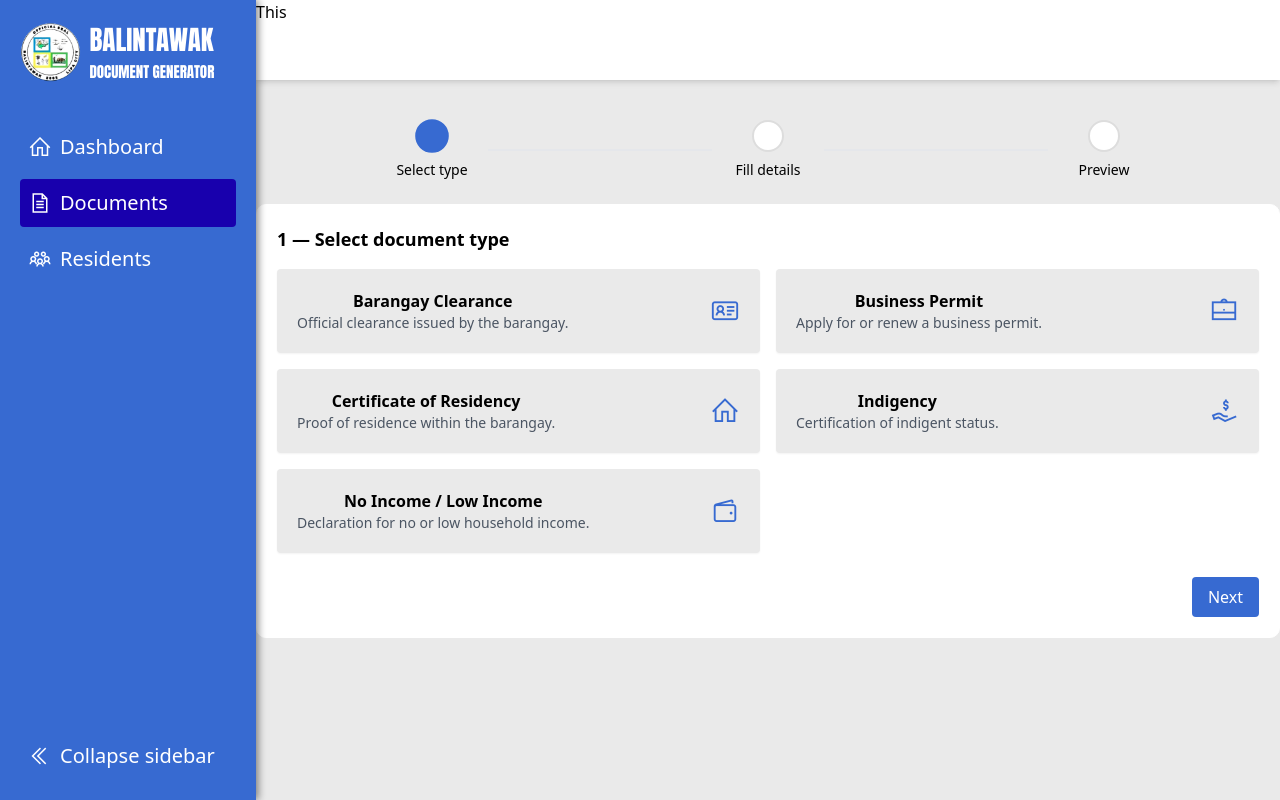
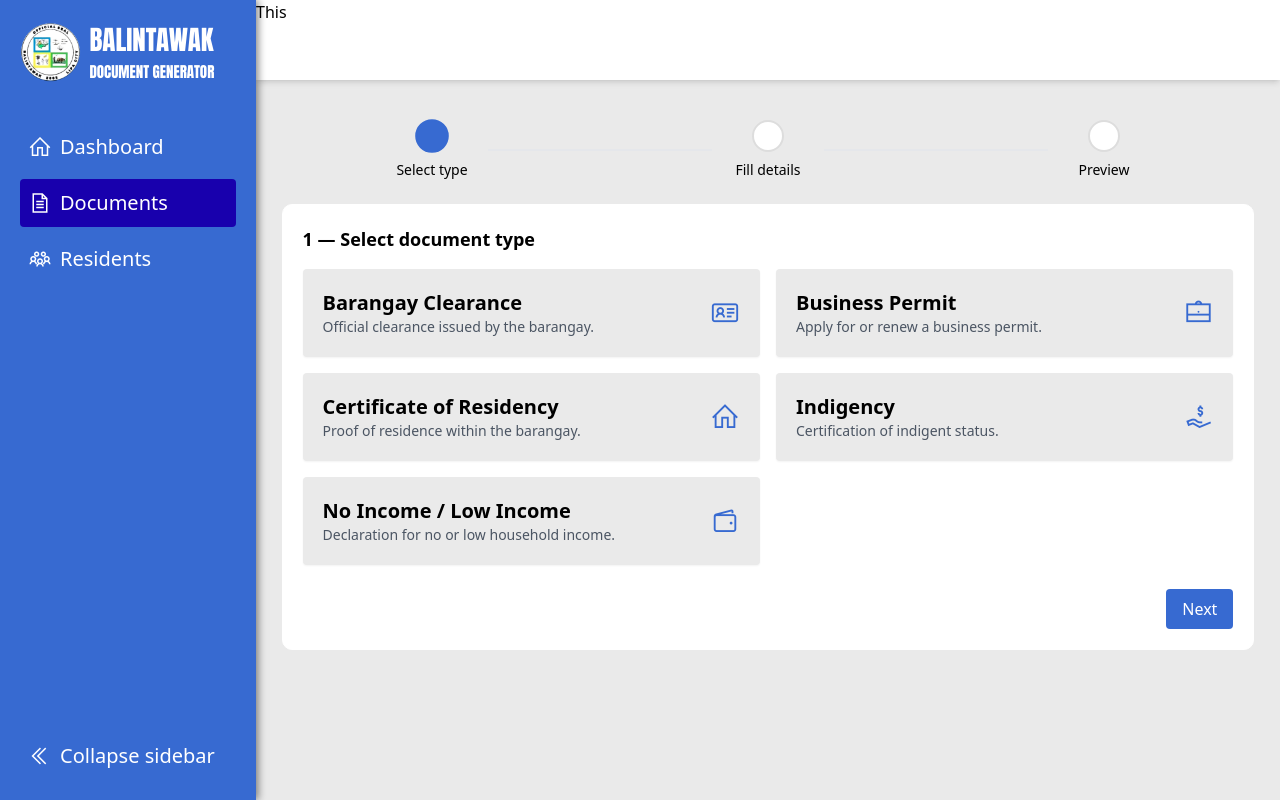
Before and after one commit to itzjmbruhhh/Document_Generator_NSTP, a PHP site: page /pages/document.php in a window 1280 px wide. Run offline with PHP 8.4, Linux system fonts and the light colour scheme; some libraries are stand-ins or nearby versions.

Commit message:
adjust document options styling

```diff
--- a/components/steps/select_document.php
+++ b/components/steps/select_document.php
@@ -7,7 +7,7 @@
     <div class="grid grid-cols-1 sm:grid-cols-2 gap-4">
         <button data-doc="barangay_clearance" type="button"
             class="doc-option flex items-center justify-between p-5 bg-[--color-gray] hover:bg-gray-100 rounded shadow-sm transition">
-            <div>
+            <div class="text-left text-xl">
                 <h4 class="font-semibold">Barangay Clearance</h4>
                 <p class="text-sm text-gray-600">Official clearance issued by the barangay.</p>
             </div>
@@ -16,7 +16,7 @@
 
         <button data-doc="business_permit" type="button"
             class="doc-option flex items-center justify-between p-5 bg-[--color-gray] hover:bg-gray-100 rounded shadow-sm transition">
-            <div>
+            <div class="text-left text-xl">
                 <h4 class="font-semibold">Business Permit</h4>
                 <p class="text-sm text-gray-600">Apply for or renew a business permit.</p>
             </div>
@@ -25,7 +25,7 @@
 
         <button data-doc="certificate_residency" type="button"
             class="doc-option flex items-center justify-between p-5 bg-[--color-gray] hover:bg-gray-100 rounded shadow-sm transition">
-            <div>
+            <div class="text-left text-xl">
                 <h4 class="font-semibold">Certificate of Residency</h4>
                 <p class="text-sm text-gray-600">Proof of residence within the barangay.</p>
             </div>
@@ -34,7 +34,7 @@
 
         <button data-doc="indigency" type="button"
             class="doc-option flex items-center justify-between p-5 bg-[--color-gray] hover:bg-gray-100 rounded shadow-sm transition">
-            <div>
+            <div class="text-left text-xl">
                 <h4 class="font-semibold">Indigency</h4>
                 <p class="text-sm text-gray-600">Certification of indigent status.</p>
             </div>
@@ -43,7 +43,7 @@
 
         <button data-doc="no_low_income" type="button"
             class="doc-option flex items-center justify-between p-5 bg-[--color-gray] hover:bg-gray-100 rounded shadow-sm transition">
-            <div>
+            <div class="text-left text-xl">
                 <h4 class="font-semibold">No Income / Low Income</h4>
                 <p class="text-sm text-gray-600">Declaration for no or low household income.</p>
             </div>
--- a/pages/document.php
+++ b/pages/document.php
@@ -54,7 +54,7 @@
                         </div>
                     </div>
 
-                    <div class="border border-white h-full w-full bg-white p-5 rounded-[10px]">
+                    <div class="border border-white h-full w-[95%] bg-white p-5 rounded-[10px]">
                         <div id="stepsContainer">
                             <?php include(__DIR__ . '/../components/steps/select_document.php'); ?>
                             <?php include(__DIR__ . '/../components/steps/fill_details.php'); ?>
```
